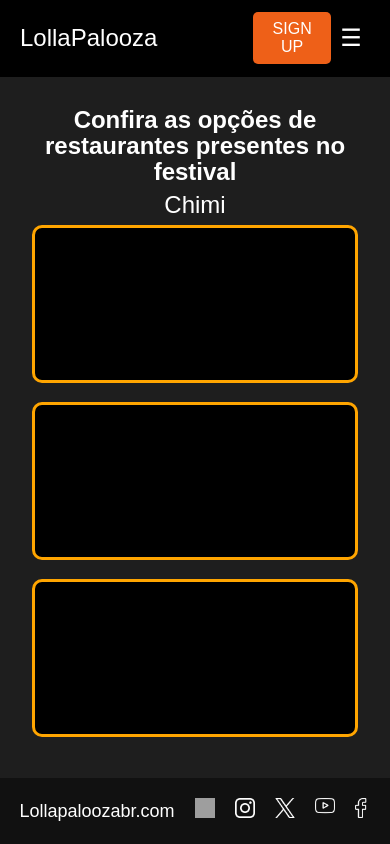
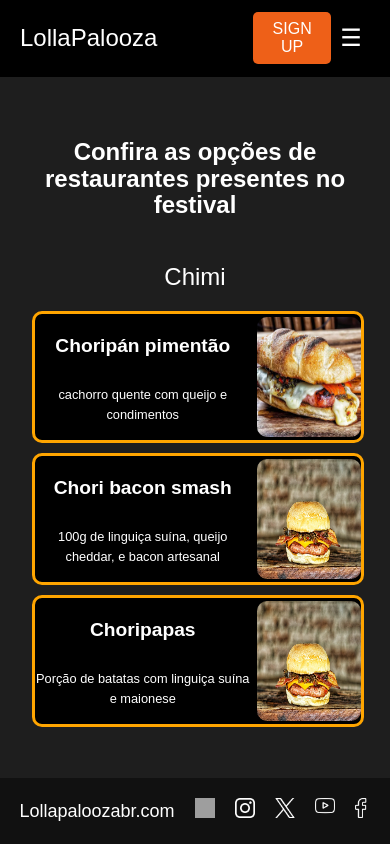
Before and after one commit to Projetos-de-Extensao/PFE_24.2_8001_II_RaveBreaking, a React (Vite) app in the folder site-prototipo/site/: page /gastronomia/restaurantes in a window 390 px wide. Built offline with nearby package versions, Linux system fonts and the light colour scheme; grey boxes are pictures that could not be loaded; a web font is replaced by a local one.

Commit message:
Restaurante Mobile first(work in progress ainda)

```diff
--- a/site-prototipo/site/src/App.css
+++ b/site-prototipo/site/src/App.css
@@ -532,11 +532,11 @@
 
 .topo-res{
   top: auto;
-  bottom: 1rem;
+  bottom: auto;
   display: flex;
   position: relative;
   z-index: -1;
-  height: 5rem;
+  height: 100%;
 }
 
 .h1-res{
@@ -546,30 +546,68 @@
 
 .restaurantes-conteiner{
   display: grid;
-  gap: 1.2rem;
+  gap: 1rem;
+  width: 100%;
   grid-template-rows: auto;
   justify-content: center;
 }
 
+
+.nome-res{
+  display: flex;
+  position: relative;
+  justify-content: center;
+  color: #fff;
+  height: 100%;
+  width: 100%;
+  font-size: 1.5rem;
+}
+
 .item-res{
-  gap: 0.5rem;
+  display: grid;
+  gap: 2%;
   grid-template-areas:
-      "a" "b"
-      "c" "b"
+      "a b"
+      "c b"
   ;
   color: white;
   background-color: #000000;
   border-style: solid;
   border-radius: 10px;
   border-color: orange;
-  width: 20rem;
-  height: 9.5rem;
+  width: 100%;
+  height: 100%;
+  justify-content: center;
+  align-items: center;
+  position: relative;
 }
 
-.nome-res{
-  color: #fff;
-  height: 1.2rem;
-  font-size: 1.5rem;
+.item-res-nome{
+  display: flex;
+  position: relative;
+  grid-area: a;
+  justify-content: center;
+  font-size: 120%;
+  height: 20%;
+  width: 100%;
+}
+
+.item-res-desc{
+  display: flex;
+  position: relative;
+  grid-area: c;
+  justify-content: center;
+  font-size: 80%;
+}
+
+.item-res-img{
+  display: flex;
+  position: relative;
+  justify-content: center;
+  border-radius: 10px;
+  grid-area: b;
+  width: 6.5rem;
+  height: 7.5rem;
 }
 
 
--- a/site-prototipo/site/src/components/Restaurantes.jsx
+++ b/site-prototipo/site/src/components/Restaurantes.jsx
@@ -1,4 +1,5 @@
 import choripane1 from '../images/restaurante/choripane1.jpg'
+import choribacon from '../images/restaurante/chori-bacon-01.jpeg'
 function Restaurantes(){
     return (
         <>
@@ -7,18 +8,25 @@
             Confira as opções de restaurantes presentes no festival
         </h1>
         </div>
+        <br />
         <div className='restaurantes-conteiner'>
             <div className='nome-res'>
                 Chimi
             </div>
             <div className='item-res'>
-
+                <h1 className='item-res-nome'>Choripán pimentão</h1>
+                <p className='item-res-desc'>cachorro quente com queijo e condimentos</p>
+                <img src={choripane1} alt='' className='item-res-img'/>
             </div>
             <div className='item-res'>
-
+                <h1 className='item-res-nome'>Chori bacon smash</h1>
+                <p className='item-res-desc'>100g de linguiça suína, queijo cheddar, e bacon artesanal</p>
+                <img src={choribacon} alt='' className='item-res-img'/>
             </div>
             <div className='item-res'>
-
+                <h1 className='item-res-nome'>Choripapas</h1>
+                <p className='item-res-desc'>Porção de batatas com linguiça suína e maionese</p>
+                <img src={choribacon} alt='' className='item-res-img'/>
             </div>
         </div>
         </>
```
